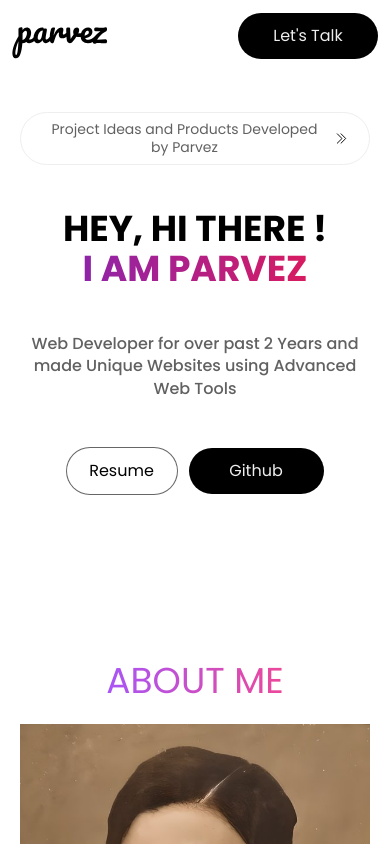
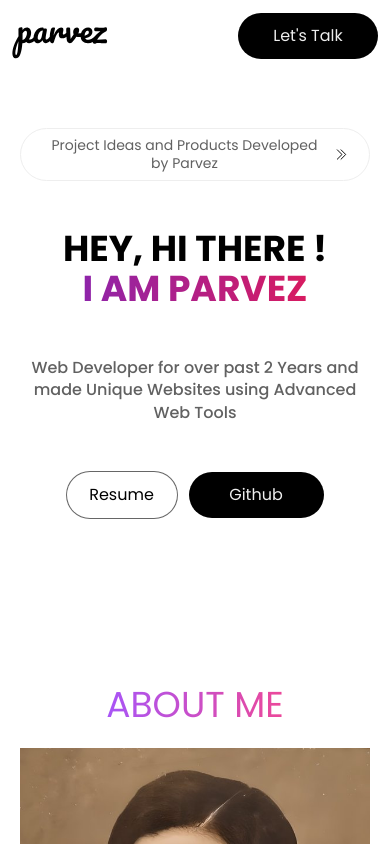
Before and after one commit to Mohamed-Parvez/parvez, a Next.js app: page / in a window 390 px wide. Shown: the top 844 px of the page. Built offline with nearby package versions, Linux system fonts and the light colour scheme.

Commit message:
updated mt in hero section

```diff
--- a/components/sections/Hero.tsx
+++ b/components/sections/Hero.tsx
@@ -5,7 +5,7 @@ import Link from "next/link";
 
 const Hero = () => {
   return (
-    <section id="hero" className="flex-center mt-28 flex-col md:mt-20">
+    <section id="hero" className="flex-center mt-32 flex-col md:mt-20">
       <Link href={"#projects"}>
         <div
           className="flex-center h-auto w-auto cursor-pointer gap-1.5
@@ -24,7 +24,7 @@ const Hero = () => {
         </div>
       </Link>
 
-      <div className="mt-11 flex-col items-center justify-center md:mt-8">
+      <div className="mt-12 flex-col items-center justify-center md:mt-8">
         <h1
           className="heading3_2 xs:heading2 sm:heading1 gap-2 text-center
           xl:text-7xl xl:leading-[90px]"
@@ -34,7 +34,7 @@ const Hero = () => {
           <span className="primary-gradient">I AM PARVEZ</span>
         </h1>
 
-        <div className="mt-11 h-auto w-auto max-w-[380px] md:mt-8 md:max-w-[500px] lg:mt-8">
+        <div className="mt-12 h-auto w-auto max-w-[380px] md:mt-8 md:max-w-[500px] lg:mt-8">
           <h2
             className="body-medium lg:paragraph-regular mt-4 text-center
            text-grey-700 md:text-lg lg:mt-8"
```
